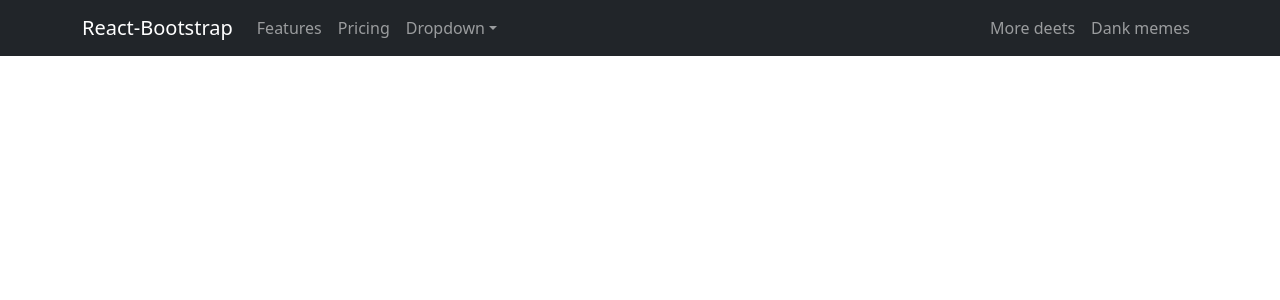
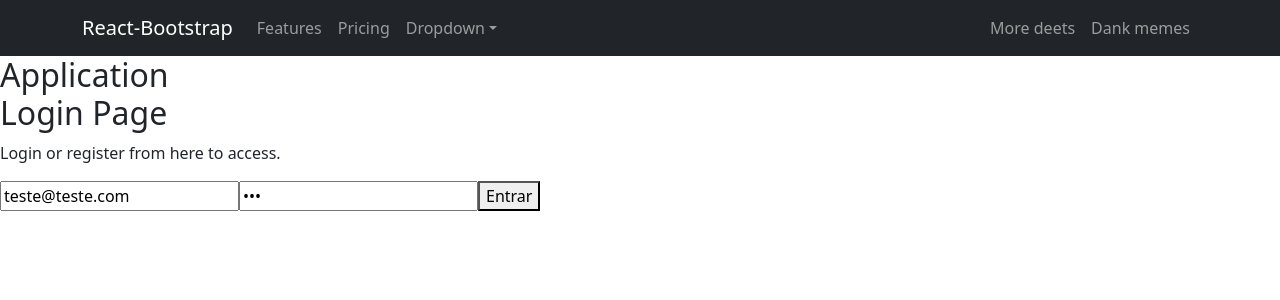
Before and after one commit to lzacchi/INE5646, a React (Create React App) app in the folder frontend/: page /login in a window 1280 px wide. Shown: the top 300 px of the page. Built offline with nearby package versions, Linux system fonts and the light colour scheme.

Commit message:
feat: Add loginPage base structure.
Add userAPI to handle login and register.
Add new libs to handle forms and validations.
Co-authored-by: Paulo Almeida <paulinhobfa@hotmail.com>

```diff
--- a/frontend/src/App.tsx
+++ b/frontend/src/App.tsx
@@ -10,6 +10,7 @@ import NavBar from "./components/navbar"
 import HomePage from './pages/homepage';
 
 import JobPage from './pages/jobpage';
+import LoginPage from './pages/loginpage';
 
 export default function App() {
 
@@ -19,6 +20,8 @@ export default function App() {
     <Switch>
       <Route exact path="/" component={HomePage} />
 
+      <Route exact path="/login" component={LoginPage} />
+
       <Route path="/joboffer/:id" component={JobPage} />
 
     </Switch>
--- /dev/null
+++ b/frontend/src/pages/loginpage.tsx
@@ -0,0 +1,65 @@
+import { ErrorMessage, Field, Form, Formik } from 'formik';
+import * as yup from "yup";
+import React, { useState } from 'react';
+import * as userAPI  from "../services/userAPI"
+
+
+export default function LoginPage(props) {
+
+  const contactSchema = yup.object().shape({
+    email: yup
+        .string()
+        .email()
+        .required(),
+    password: yup
+        .string()
+        .required()});
+
+
+  function handleSubmit(params) {
+    userAPI.logInUser(params);
+  }
+
+  return (<>
+    <div className="sidenavLogin">
+      <div className="loginMainText">
+        <h2>Application<br/> Login Page</h2>
+          <p>Login or register from here to access.</p>
+      </div>
+    </div>
+
+    <div className="mainLogin">
+      <div className="col-md-6 col-sm-12">
+        <div className="login-form">
+          <Formik
+            initialValues={{email: "teste@teste.com", password:"123"}}
+            validationSchema={contactSchema}
+            onSubmit={handleSubmit}
+          >
+            <Form>
+              <Field
+                className="default-input login-input"
+                name="email"
+                type="email"
+                placeholder="Seu email"
+              />
+              <ErrorMessage name="email"/>
+              <Field
+                className="default-input login-input"
+                name="password"
+                type="password"
+                placeholder="********"
+              />
+              <ErrorMessage name="password"/>
+              <button
+                type="submit"
+              >
+                Entrar
+              </button>
+            </Form>
+          </Formik>
+        </div>
+      </div>
+    </div>
+    </>);
+}
--- a/frontend/src/services/api.ts
+++ b/frontend/src/services/api.ts
@@ -1,7 +1,5 @@
 import { jobDataType } from './../models/types';
 import jobofferFakeData from "./jobofferFakeData.json"
-
-
 
 export function getJobOfferData(id:number):jobDataType|undefined {
     const jobData = jobofferFakeData.find(j => j.jobId == id);
--- /dev/null
+++ b/frontend/src/services/userAPI.ts
@@ -0,0 +1,15 @@
+// to-do: use indexed db
+export function logInUser(data) {
+    const users = JSON.parse(window.localStorage.getItem("userList") || "[]");
+    console.log("users",users)
+    return users.find((user) => user.email && user.password)
+}
+
+// does not work. For some reason it sets [object Object]
+// to-do add another fields validation, add user id
+export function registerUser(data) {
+    const users = JSON.parse(window.localStorage.getItem("userList") || "[]");
+    console.log("users",users)
+    users.push({email:data.email, password: data.password});
+    window.localStorage.setItem("userList", JSON.stringify(users));
+}
--- /dev/null
+++ b/frontend/src/styles/loginpage.css
@@ -0,0 +1,75 @@
+body {
+    font-family: "Lato", sans-serif;
+}
+
+
+
+.main-head{
+    height: 150px;
+    background: #FFF;
+
+}
+
+.sidenav {
+    height: 100%;
+    background-color: #000;
+    overflow-x: hidden;
+    padding-top: 20px;
+}
+
+
+.main {
+    padding: 0px 10px;
+}
+
+@media screen and (max-height: 450px) {
+    .sidenav {padding-top: 15px;}
+}
+
+@media screen and (max-width: 450px) {
+    .login-form{
+        margin-top: 10%;
+    }
+
+    .register-form{
+        margin-top: 10%;
+    }
+}
+
+@media screen and (min-width: 768px){
+    .main{
+        margin-left: 40%;
+    }
+
+    .sidenav{
+        width: 40%;
+        position: fixed;
+        z-index: 1;
+        top: 0;
+        left: 0;
+    }
+
+    .login-form{
+        margin-top: 80%;
+    }
+
+    .register-form{
+        margin-top: 20%;
+    }
+}
+
+
+.login-main-text{
+    margin-top: 20%;
+    padding: 60px;
+    color: #fff;
+}
+
+.login-main-text h2{
+    font-weight: 300;
+}
+
+.btn-black{
+    background-color: #000 !important;
+    color: #fff;
+}
```
Also changed, not shown: frontend/package.json (+6 -1 lines), 2 other files (tests, documents, lock files or other folders).
